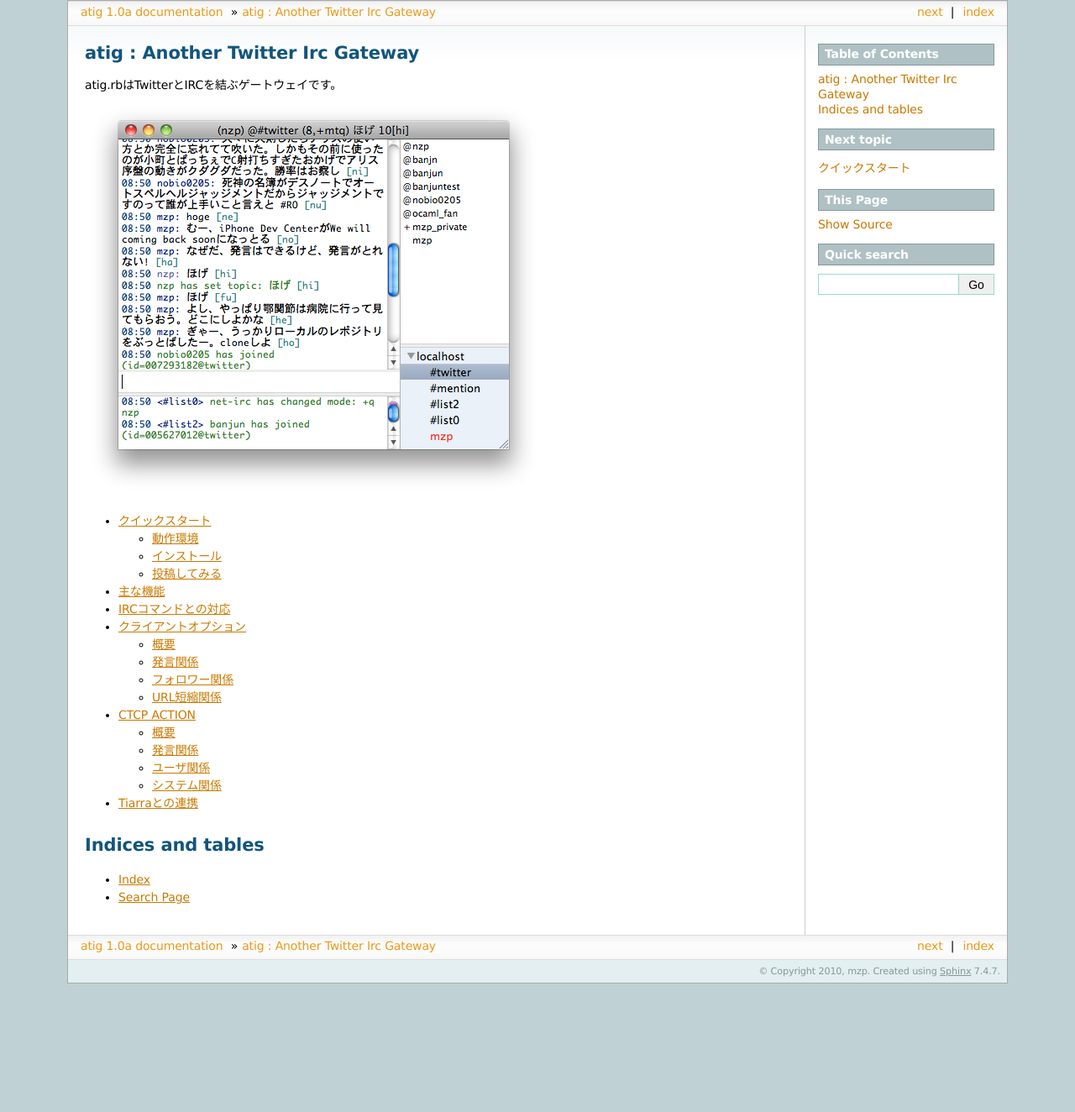
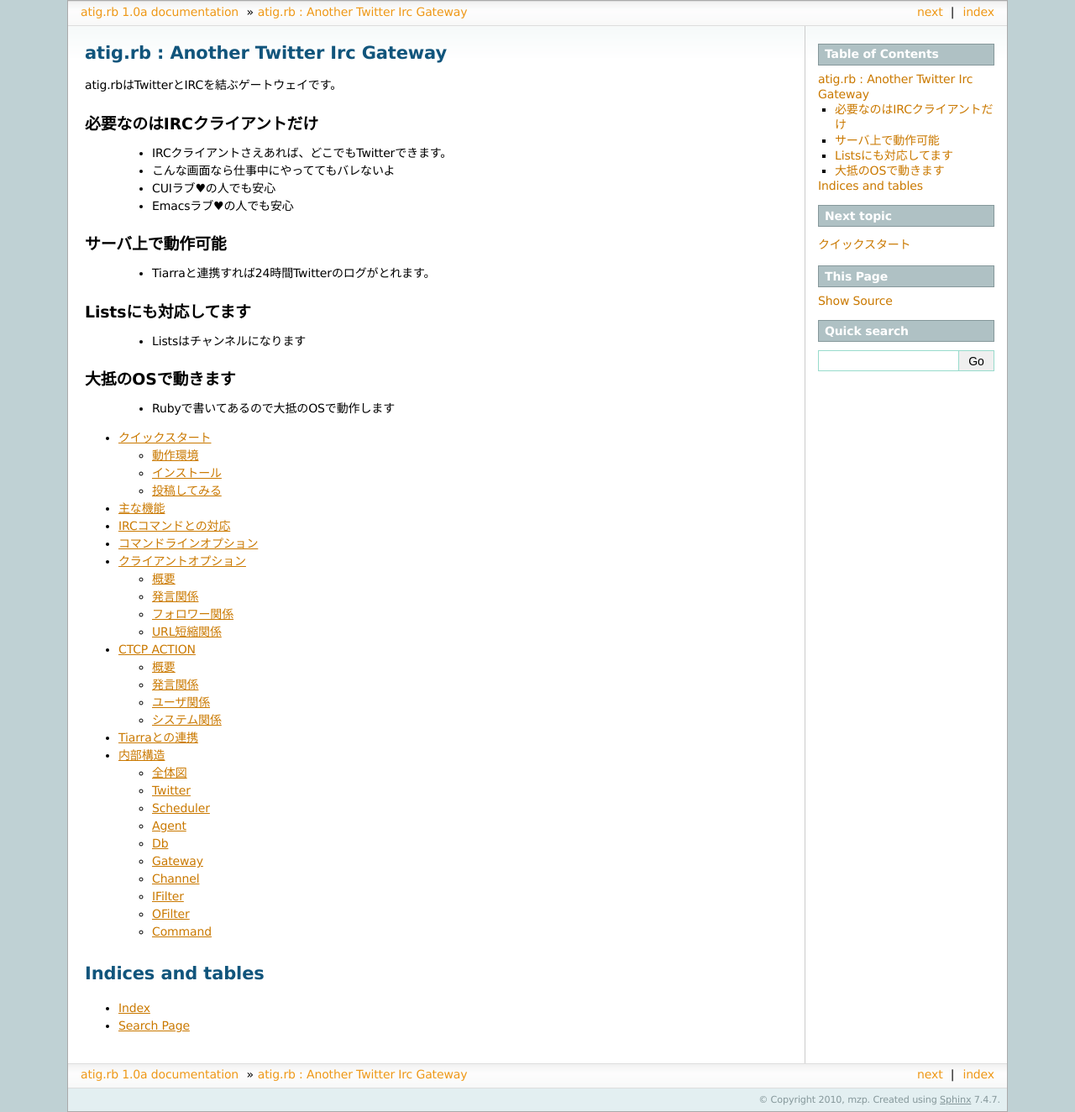
Before and after one commit to atig/atig, a Sphinx documentation site: the page built from docs/index.rst, in a window 1280 px wide. Shown: the whole page at 84% size. Built offline with Sphinx 7.4.7, drawn with Linux system fonts in a browser that asks for light colours; before the commit the page ends 1171 px from its top, so only the background shows below that.

Commit message:
documentをかいた

```diff
--- /dev/null
+++ b/docs/commandline_options.rst
@@ -0,0 +1,2 @@
+コマンドラインオプション
+==============================
--- a/docs/commands.rst
+++ b/docs/commands.rst
@@ -7,16 +7,16 @@
 CTCP ACTIONによって、特定の発言への返信などが行なえます。
 
 CTCP ACTIONの送り方はクライアントによって異なりますが、LimeChatやirssi
-では ``/me`` です。 例えば、 ``/me reply a`` などのようになります。
+では ``/me`` です。 例えば、replyコマンド送信する場合は ``/me reply a`` のようになります。
 
 発言関係
 ------------------------------
-reply ``tid`` ``comment``(別名: mention/rp)
+reply ``tid`` ``comment`` (別名: mention/rp)
   ``tid`` の発言に対して返信します。
-retweet ``tid`` ``comment``(別名: rt ort)
+retweet ``tid`` ``comment`` (別名: rt ort)
   ``tid`` の発言をリツイートする。
   コメントが省略された場合は、公式リツイートになります。
-destroy ``tid``(別名: remove/rm)
+destroy ``tid`` (別名: remove/rm)
   ``tid`` の発言を削除する。 ``tid`` の発言が自分のものでない場合はエラーになります。
 fav ``tid``
   ``tid`` の発言をお気に入りに追加します。
--- a/docs/conf.py
+++ b/docs/conf.py
@@ -37,7 +37,7 @@
 master_doc = 'index'
 
 # General information about the project.
-project = u'atig'
+project = u'atig.rb'
 copyright = u'2010, mzp'
 
 # The version info for the project you're documenting, acts as replacement for
@@ -172,7 +172,7 @@
 # Grouping the document tree into LaTeX files. List of tuples
 # (source start file, target name, title, author, documentclass [howto/manual]).
 latex_documents = [
-  ('index', 'atig.tex', u'atig Documentation',
+  ('index', 'atig.tex', u'atig.rb Documentation',
    u'mzp', 'manual'),
 ]
 
--- /dev/null
+++ b/docs/hacking_guide.rst
@@ -0,0 +1,43 @@
+内部構造
+==============================
+
+
+全体図
+------------------------------
+
+.. image:: _static/structure.png
+
+Twitter
+------------------------------
+
+ - TwitterのAPIを叩くためのクラス
+
+Scheduler
+------------------------------
+
+ - API呼び出し回数を最適化するためのクラス(予定)
+
+
+Agent
+------------------------------
+
+ - Twitterから情報を取得し、DBに登録するクラス
+ - 例: メインタイムラインを取得し、DBに登録する
+
+Db
+------------------------------
+
+Gateway
+------------------------------
+
+Channel
+------------------------------
+
+IFilter
+------------------------------
+
+OFilter
+------------------------------
+
+Command
+------------------------------
--- a/docs/index.rst
+++ b/docs/index.rst
@@ -3,11 +3,39 @@
    You can adapt this file completely to your liking, but it should at least
    contain the root `toctree` directive.
 
-atig : Another Twitter Irc Gateway
+atig.rb : Another Twitter Irc Gateway
 ==================================
 atig.rbはTwitterとIRCを結ぶゲートウェイです。
 
-.. image:: _static/screenshot.png
+必要なのはIRCクライアントだけ
+---------------------------------
+
+ - IRCクライアントさえあれば、どこでもTwitterできます。
+ - こんな画面なら仕事中にやっててもバレないよ
+ - CUIラブ\ |heart|\ の人でも安心
+ - Emacsラブ\ |heart|\ の人でも安心
+
+
+サーバ上で動作可能
+---------------------------------
+
+ - Tiarraと連携すれば24時間Twitterのログがとれます。
+
+Listsにも対応してます
+---------------------------------
+
+ - Listsはチャンネルになります
+
+大抵のOSで動きます
+---------------------------------
+
+ - Rubyで書いてあるので大抵のOSで動作します
+
+
+.. 構造化された設計
+   ------------------------------
+
+    - tig.rbよりいいよ
 
 .. toctree::
    :maxdepth: 2
```
Also changed, not shown: other parts of docs/commands.rst (+3 -3 lines), other parts of docs/index.rst (+5 -0 lines), docs/install.rst (deleted, +0 -11 lines), docs/_static/structure.png (added), 3 other files.
